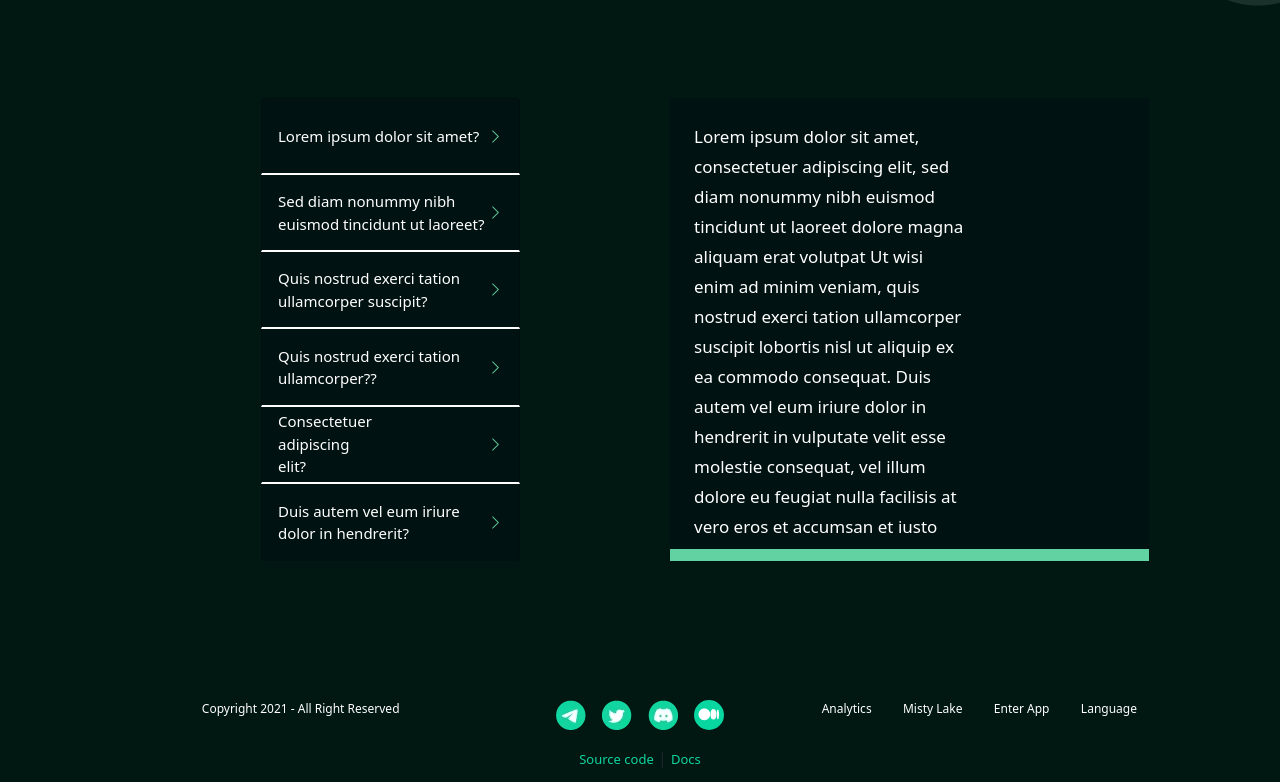
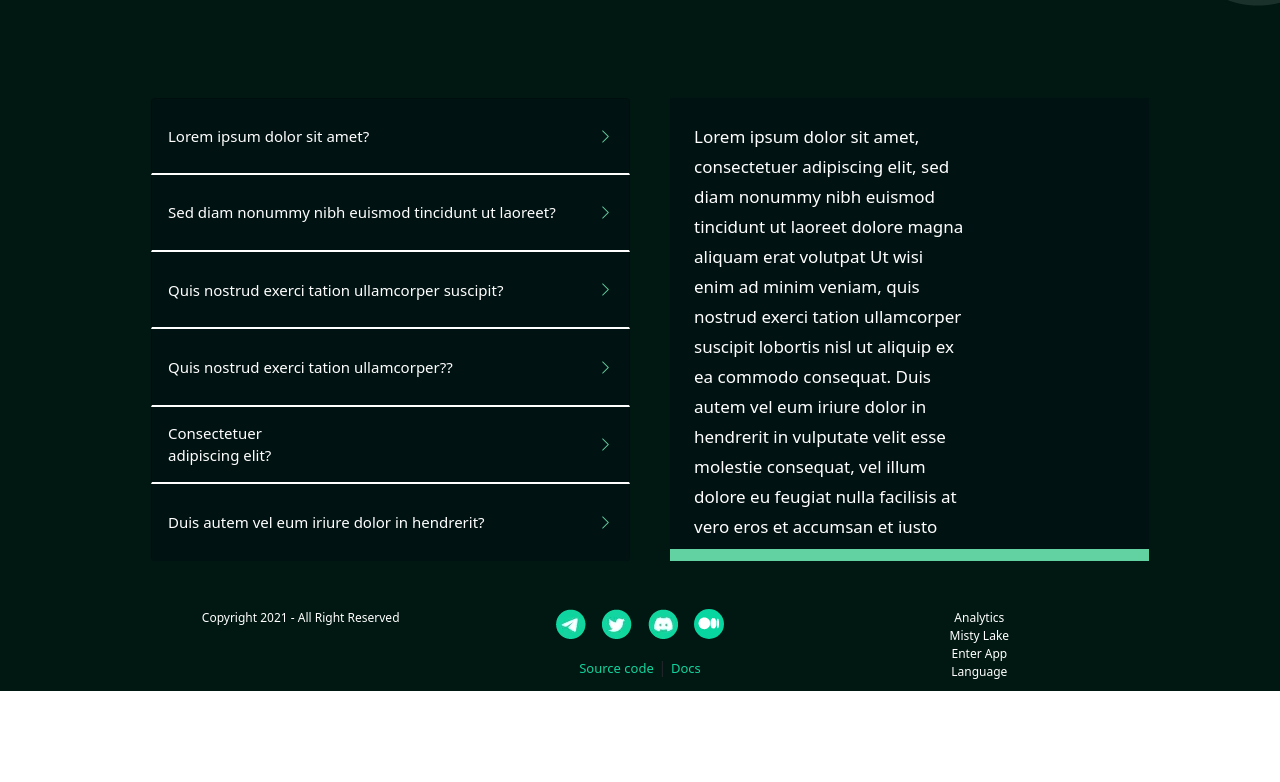
Before and after one commit to ErwinJV/mist-front, a Next.js app: page / in a window 1280 px wide. Shown: the part 4424-5206 px from the top of the page. After the commit the page ends 5115 px from the top, so only its background shows below. Built offline with nearby package versions, Linux system fonts and the light colour scheme.

Commit message:
Responsive 90% implementado+

```diff
--- a/containers/FaqSection.jsx
+++ b/containers/FaqSection.jsx
@@ -14,7 +14,7 @@ const FaqSection = ({ lang }) => {
             <h4 className="fw-bolder">{lang.title}</h4>
             <p className="fw-normal mx-auto mx-md-0 ">{lang.text}</p>
           </div>
-          <div className="faq-boxes mx-auto d-flex flex-column flex-md-row">
+          <div className="faq-boxes mx-auto d-flex flex-column flex-lg-row">
             <ul className="list-group mx-auto  faq-group">
               <li className="list-group-item">
                 <span>{lang.questions.A}</span>
--- a/containers/Footer.jsx
+++ b/containers/Footer.jsx
@@ -36,7 +36,7 @@ const Footer = ({ lang }) => {
               </div>
             </div>
             <div className="col-12 order-2 order-lg-3 col-lg-4 mt-5">
-              <div className="options-links d-flex flex-column justify-content-center align-items-center  flex-xl-row   justify-content-between">
+              <div className="options-links d-flex flex-column justify-content-center align-items-center  flex-xxl-row   justify-content-between">
                 <a href="#">{lang.right_nav[0]}</a>
                 <a href="#">{lang.right_nav[1]}</a>
                 <a href="#">{lang.right_nav[2]}</a>
--- a/styles/App.css
+++ b/styles/App.css
@@ -476,7 +476,7 @@ body {
 
 @media (min-width: 768px) {
   .faq-section {
-    min-height: 900px;
+    min-height: 1100px;
     background-color: #001811; }
     .faq-section .crecent-mist-icon {
       right: 0;
@@ -497,6 +497,7 @@ body {
       grid-gap: 20px;
       height: 463px !important; }
     .faq-section .faq-group {
+      width: 479px;
       height: 483px; }
       .faq-section .faq-group li {
         background-color: #001211;
@@ -507,7 +508,6 @@ body {
         display: flex;
         align-items: center;
         justify-content: space-between;
-        overflow-y: auto;
         padding-left: 1rem; }
         .faq-section .faq-group li span {
           width: 100%; }
@@ -527,6 +527,10 @@ body {
         margin: 0;
         width: 320px; } }
 
+@media (min-width: 1024px) {
+  .faq-section {
+    min-height: 800px; } }
+
 footer {
   min-height: 130px;
   background-color: #001811; }
--- a/styles/scss/components/_faq-section.scss
+++ b/styles/scss/components/_faq-section.scss
@@ -70,7 +70,7 @@
 
 @media (min-width:768px) {
   .faq-section {
-    min-height: 900px;
+    min-height: 1100px;
     background-color: $mist-bg-alt;
 
     .crecent-mist-icon {
@@ -98,6 +98,7 @@
       height: 463px !important;
     }
     .faq-group {
+      width: 479px;
       height: 483px;
       li {
         background-color: #001211;
@@ -108,7 +109,7 @@
         display: flex;
         align-items: center;
         justify-content: space-between;
-        overflow-y: auto;
+
         padding-left: 1rem;
 
         span{
@@ -141,3 +142,10 @@
     }
   }
 }
+
+@media(min-width:1024px){
+
+  .faq-section {
+    min-height: 800px;
+  }
+}
```
